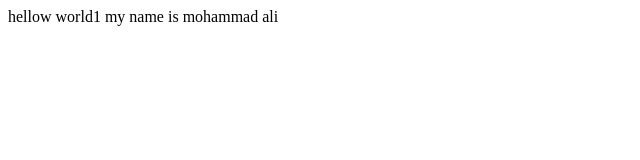
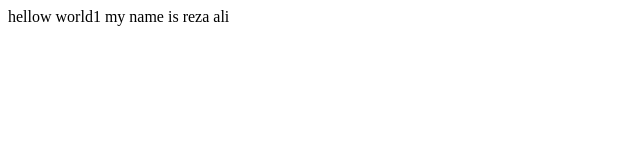
Before and after one commit to zxd1385/clean, a plain HTML site: page index.html in a window 1280 px wide. Shown: the full height of the page, 0-640 px from the left. Drawn offline with Linux system fonts and the light colour scheme.

Commit message:
Update index.html

```diff
--- a/index.html
+++ b/index.html
@@ -7,6 +7,7 @@
 </head>
 <body>
     hellow world1
-    my name is mohammad ali
+    my name is reza ali
+
 </body>
 </html>
```
